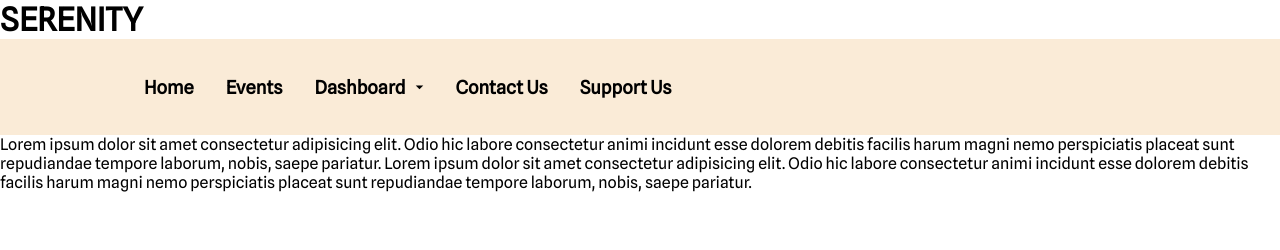
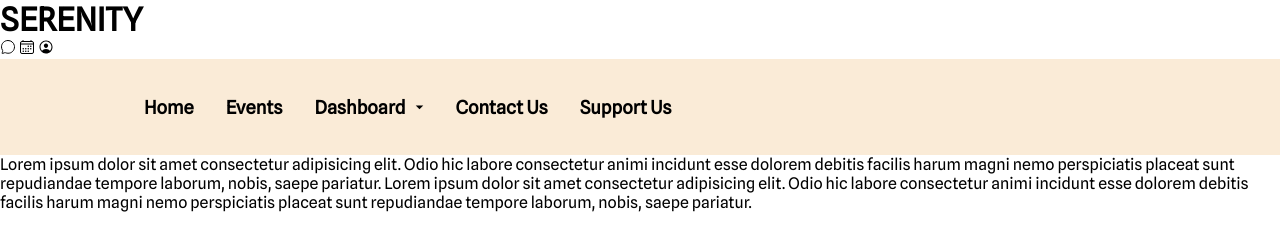
Before and after one commit to blanKTcup/Serenity-Project, a plain HTML site: page index.html in a window 1280 px wide. Drawn offline with nearby package versions, Linux system fonts and the light colour scheme.

Commit message:
added header icon svgs

```diff
--- a/index.html
+++ b/index.html
@@ -15,9 +15,15 @@
 			<div class="header">
 				<label class="logo"><a href="index.html">SERENITY</a></label>
 				<div class="buttons-container">
-					<a class="rounded-icon" href=""> <!-- messaging icon --> </a>
-					<a class="rounded-icon" href=""> <!-- calendar icon --> </a>
-					<a class="rounded-icon" href=""> <!-- account icon --> </a>
+					<a class="rounded-button" href=""> <!-- messaging icon -->
+						<ion-icon name="chatbubble-outline"></ion-icon>
+					</a>
+					<a class="rounded-button" href=""> <!-- calendar icon -->
+						<ion-icon name="calendar-outline"></ion-icon>
+					</a>
+					<a class="rounded-button" href=""> <!-- account icon -->
+            <ion-icon name="person-circle-outline"></ion-icon>
+          </a>
 				</div>
 			</div>
 			<nav aria-label="primary menu">
@@ -65,7 +71,7 @@
 			saepe pariatur.
 		</p>
 
-    <!-- scripts -->
+		<!-- scripts -->
 		<script
 			type="module"
 			src="https://unpkg.com/ionicons@7.1.0/dist/ionicons/ionicons.esm.js"
```
